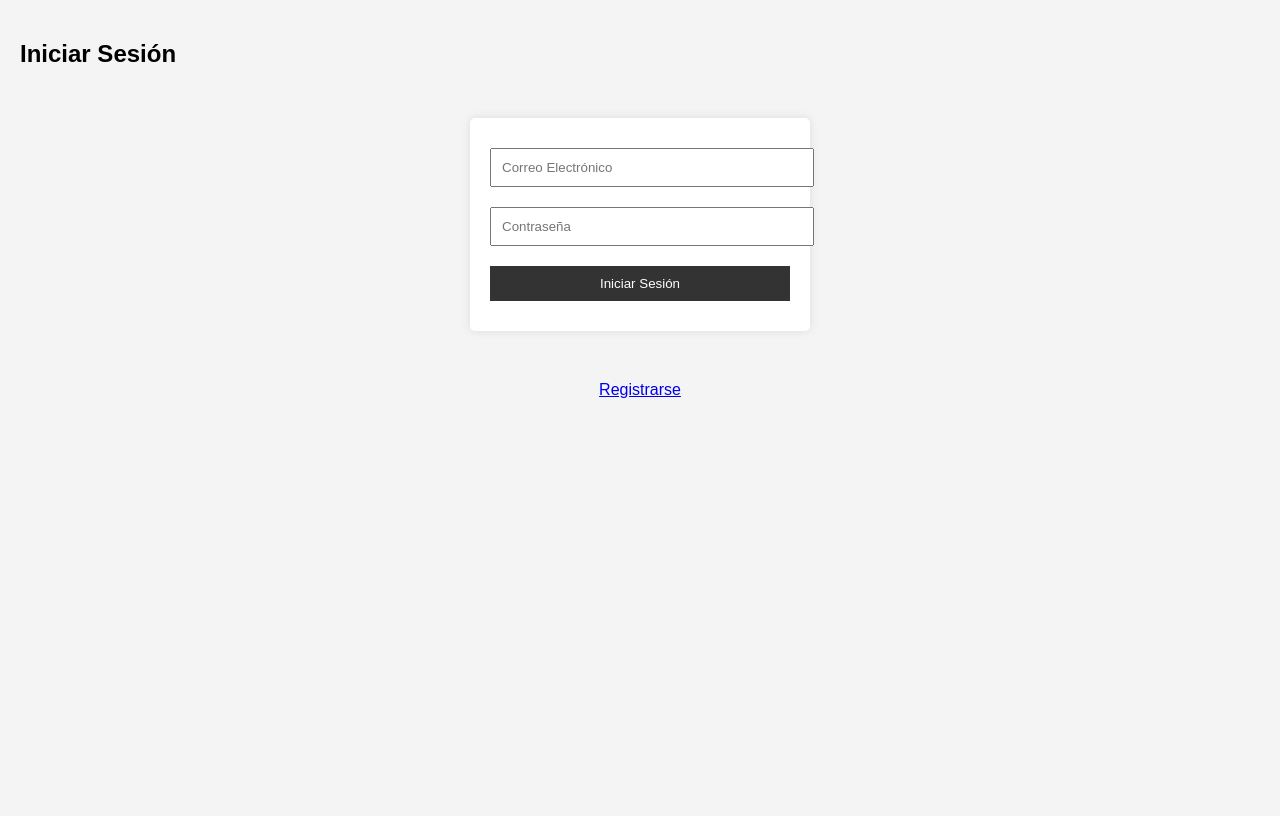
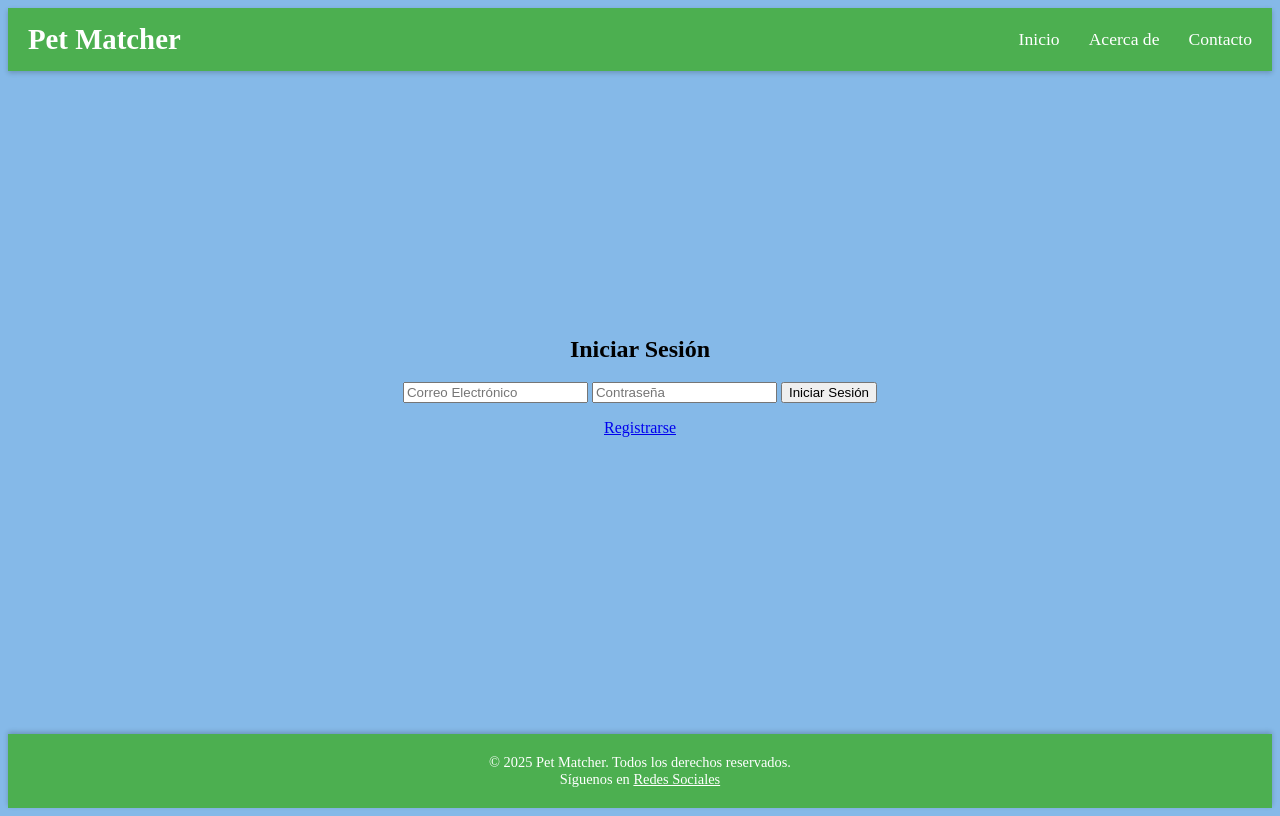
Before and after one commit to Saquis/AmbientesComputacionalProyectoes, a website: page public/index.html in a window 1280 px wide. Drawn offline with Linux system fonts and the light colour scheme.

Commit message:
feat: agregar navbar y footer a la pagina principal

```diff
--- a/public/css/styles_login.css
+++ b/public/css/styles_login.css
@@ -1,68 +1,64 @@
-/* styles.css */
-body {
-    font-family: Arial, sans-serif;
-    background-color: #f4f4f4;
-    margin: 0;
-    padding: 20px;
+/* Estilos básicos para el navbar */
+.main-navbar {
+    background-color: #4CAF50; /* Un color verde amigable para mascotas */
+    padding: 15px 20px;
+    color: white;
+    display: flex;
+    justify-content: space-between;
+    align-items: center;
+    box-shadow: 0 2px 5px rgba(0,0,0,0.2);
+}
+.main-navbar .logo {
+    font-size: 1.8em;
+    font-weight: bold;
+    color: white;
+    text-decoration: none;
+}
+.main-navbar .nav-links a {
+    color: white;
+    text-decoration: none;
+    margin-left: 25px;
+    font-size: 1.1em;
+    transition: color 0.3s ease;
+}
+.main-navbar .nav-links a:hover {
+    color: #075219; /* Un verde más claro al pasar el ratón */
 }
 
-header {
-    background-color: #333;
-    color: #fff;
+/* Estilos básicos para el footer */
+.main-footer {
+    background-color: #4CAF50; /* Un color oscuro para el footer */
+    color: white;
     text-align: center;
-    padding: 10px 0;
+    padding: 20px;
+    margin-top: auto; /* Empuja el footer hacia abajo si el contenido es corto */
+    box-shadow: 0 -2px 5px rgba(0,0,0,0.2);
+}
+.main-footer p {
+    margin: 0;
+    font-size: 0.9em;
 }
 
-form {
-    max-width: 300px;
-    margin: 50px auto;
-    background: white;
-    padding: 20px;
-    border-radius: 5px;
-    box-shadow: 0px 0px 10px rgba(0, 0, 0, 0.1);
+/* Ajuste para el cuerpo para que el footer se pegue abajo */
+body {
+    display: flex;
+    flex-direction: column;
+    min-height: 100vh;
+    /* --- CAMBIO AQUÍ: Color de fondo sólido --- */
+    background-color: #85b9e8; /* Un color azul claro muy suave */
+    /* ------------------------------------------- */
+}
+/* Ajuste para el contenido principal para que ocupe el espacio restante */
+#login {
+    flex-grow: 1; /* Permite que la sección de login ocupe el espacio disponible */
+    display: flex; /* Para centrar el contenido de login si es necesario */
+    flex-direction: column;
+    justify-content: center;
+    align-items: center;
+    padding: 20px; /* Añadir padding para que no se pegue a los bordes */
 }
 
-input, button {
-    width: 100%;
-    padding: 10px;
-    margin: 10px 0;
+/* Asegurarse de que el modal no se vea afectado por flex-grow */
+.modal {
+    flex-grow: 0;
 }
-
-button {
-    background-color: #333;
-    color: #fff;
-    border: none;
-    cursor: pointer;
-}
-
-button:hover {
-    background-color: #555;
-}
-
-p {
-    text-align: center;
-}
-
-.modal {
-    display: none;
-    position: fixed;
-    top: 0;
-    left: 0;
-    width: 100%;
-    height: 100%;
-    background-color: rgba(0, 0, 0, 0.5);
-}
-
-.modal-content {
-    background-color: #fff;
-    margin: 15% auto;
-    padding: 20px;
-    border-radius: 5px;
-    max-width: 400px;
-}
-
-.close {
-    float: right;
-    font-size: 28px;
-    cursor: pointer;
-}
--- a/public/css/styles_main.css
+++ b/public/css/styles_main.css
@@ -3,7 +3,7 @@
 /* Estilo global */
 body {
     font-family: Arial, sans-serif;
-    background-color: #f4f4f4;
+    background-color: #85b9e8;
     margin: 0;
     padding: 0;
 }
@@ -12,7 +12,7 @@ header {
     display: flex;
     justify-content: space-between;
     align-items: center;
-    background-color: #333;
+    background-color: #4CAF50;
     color: white;
     padding: 10px 20px;
 }
--- a/public/index.html
+++ b/public/index.html
@@ -7,6 +7,16 @@
     <link rel="stylesheet" href="css/styles_login.css">
 </head>
 <body>
+    <!-- Navbar -->
+    <nav class="main-navbar">
+        <a href="#" class="logo">Pet Matcher</a>
+        <div class="nav-links">
+            <a href="#">Inicio</a>
+            <a href="#">Acerca de</a>
+            <a href="#">Contacto</a>
+        </div>
+    </nav>
+
     <section id="login">
         <h1>Iniciar Sesión</h1>
         <form id="login-form">
@@ -16,20 +26,13 @@
         </form>
         <p><a href="#" id="open-register">Registrarse</a></p>
     </section>
+    <br><br>
 
-    <!-- Modal de Registro -->
-    <div id="register-modal" class="modal">
-        <div class="modal-content">
-            <span class="close">&times;</span>
-            <h2>Registro de Usuario</h2>
-            <form id="register-form">
-                <input type="text" id="register-nombre" placeholder="Nombre" required>
-                <input type="email" id="register-email" placeholder="Correo Electrónico" required>
-                <input type="password" id="register-password" placeholder="Contraseña" required>
-                <button type="submit">Registrar</button>
-            </form>
-        </div>
-    </div>
+    <!-- Footer -->
+    <footer class="main-footer">
+        <p>&copy; 2025 Pet Matcher. Todos los derechos reservados.</p>
+        <p>Síguenos en <a href="#" style="color: white; text-decoration: underline;">Redes Sociales</a></p>
+    </footer>
 
     <script src="js/login.js"></script>
 </body>
```
